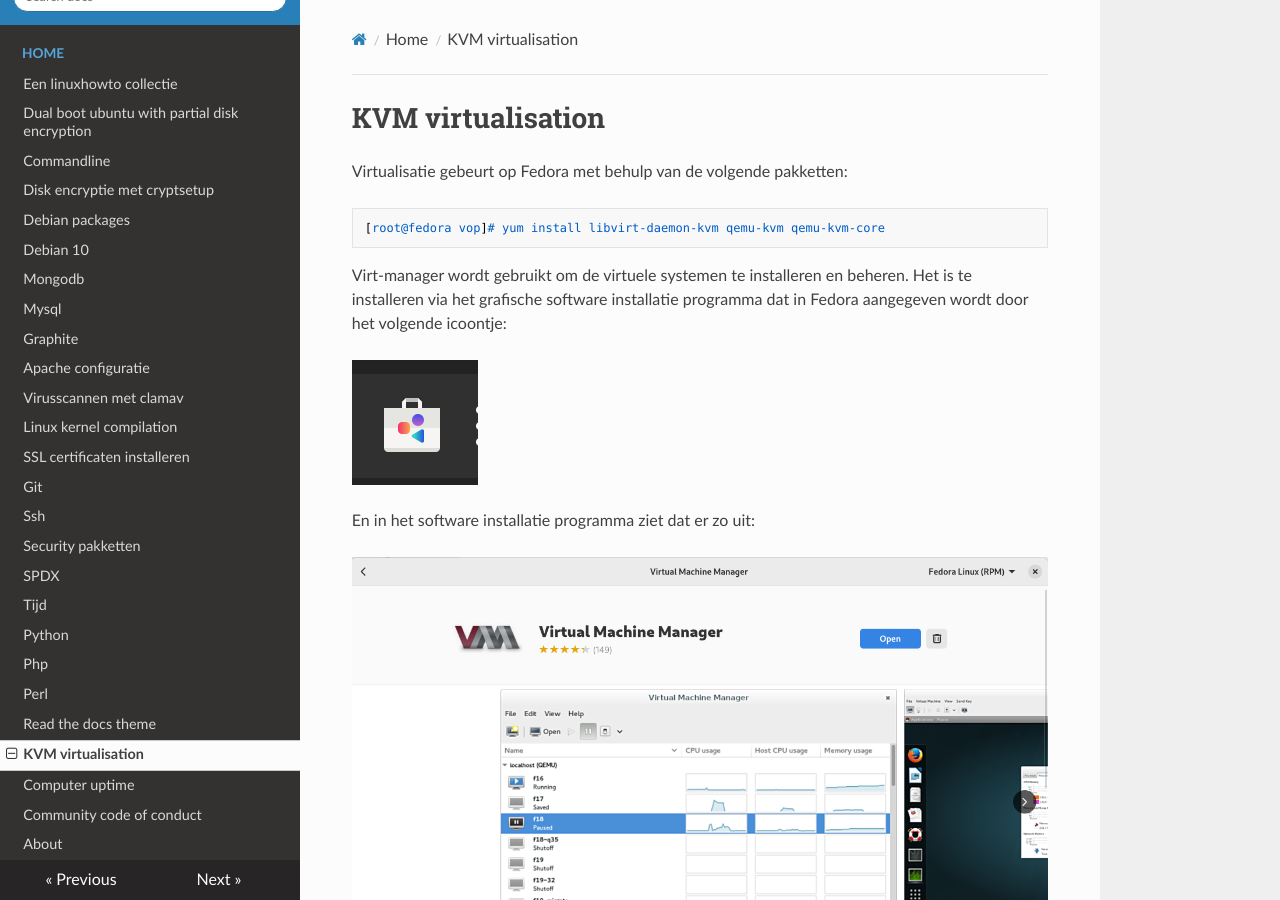
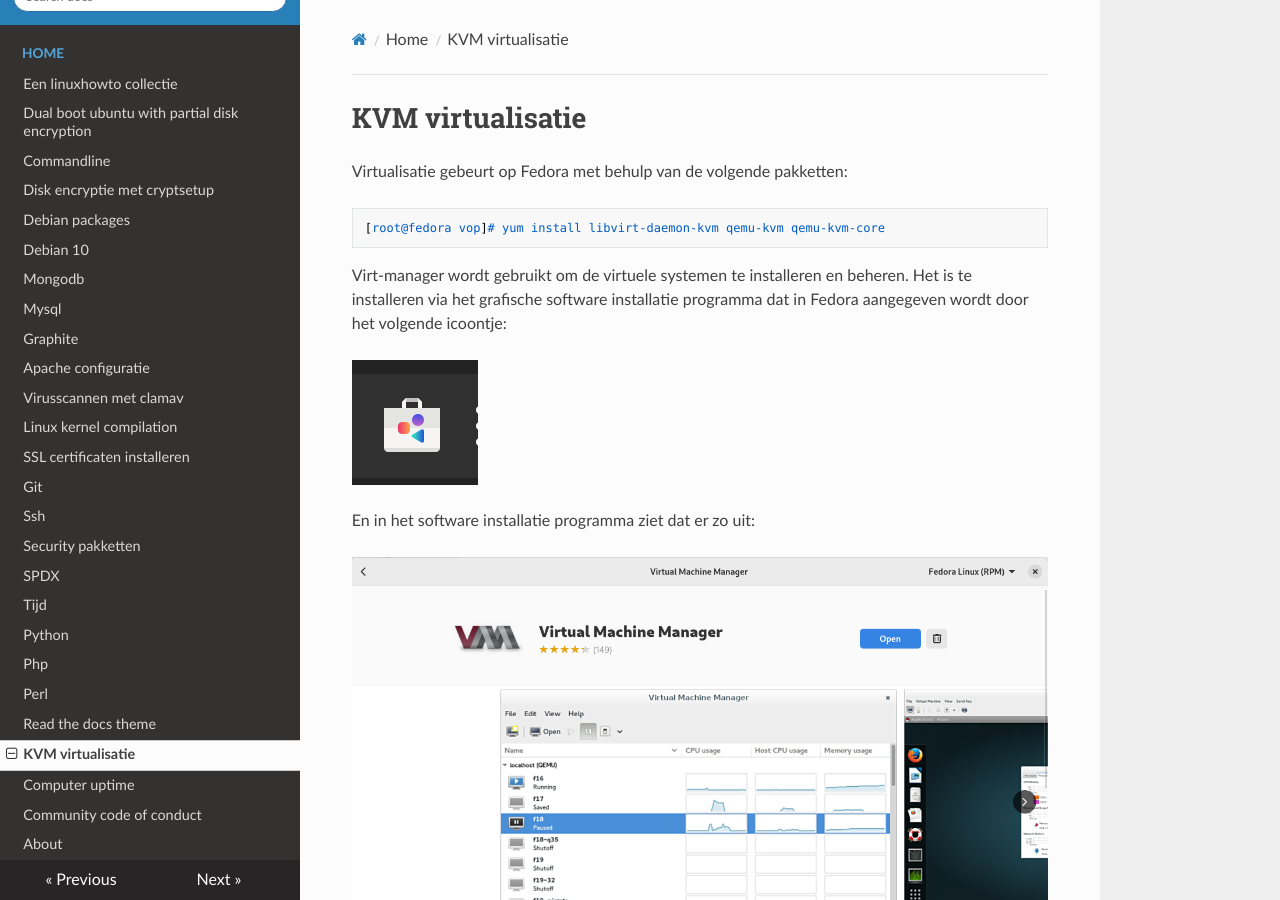
Before and after one commit to MatthewBuchananAstley/linuxhowto, an MkDocs documentation site: the page built from docs/virtualisatie.md, in a window 1280 px wide and 900 px high. Built offline with MkDocs 1.6.1, drawn with Linux system fonts in a browser that asks for light colours; nearby versions of some CDN libraries.

Commit message:
Updated text

```diff
--- a/docs/virtualisatie.md
+++ b/docs/virtualisatie.md
@@ -1,4 +1,4 @@
-# KVM virtualisation
+# KVM virtualisatie
 
 Virtualisatie gebeurt op Fedora met behulp van de volgende pakketten:
 
```
